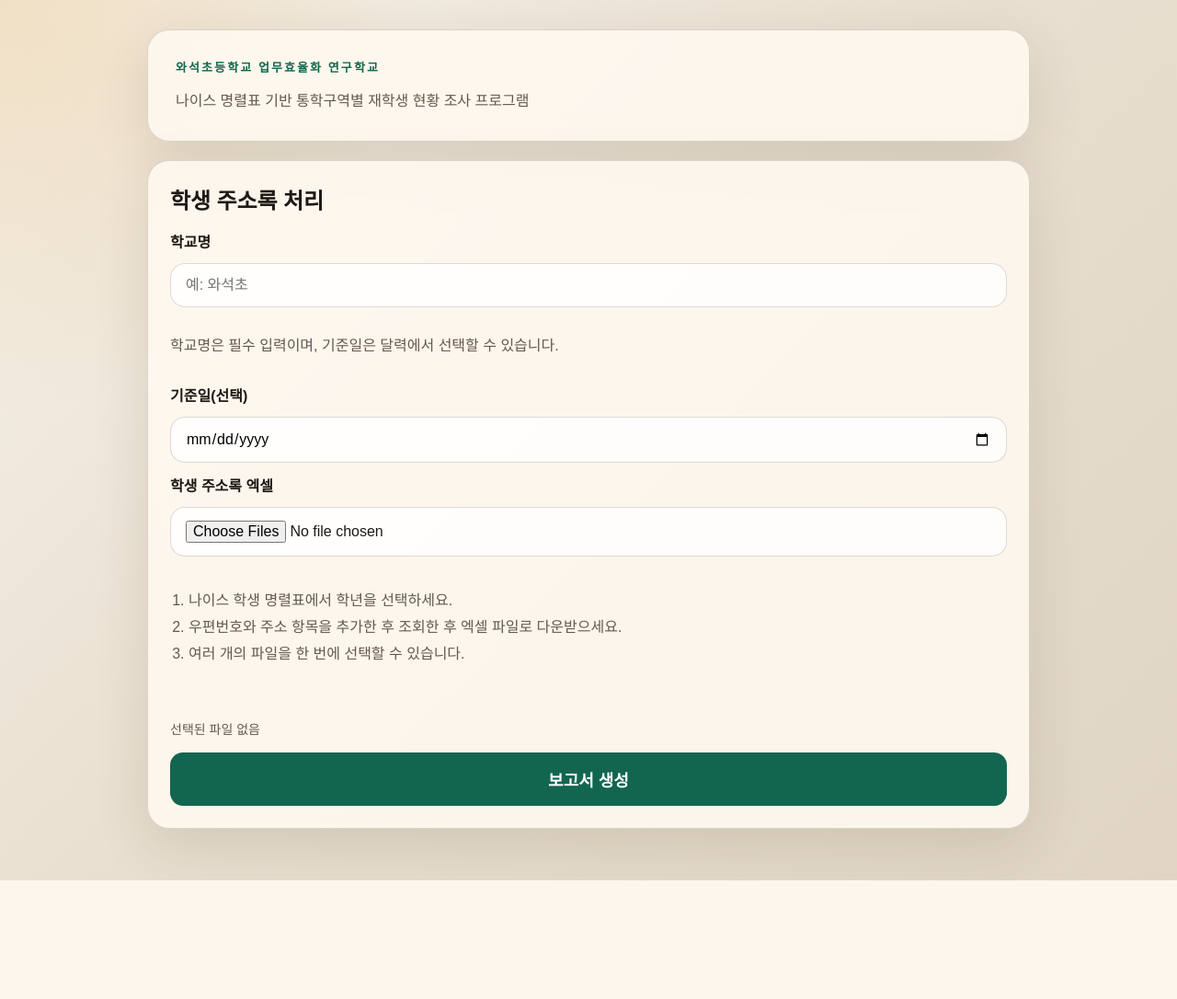
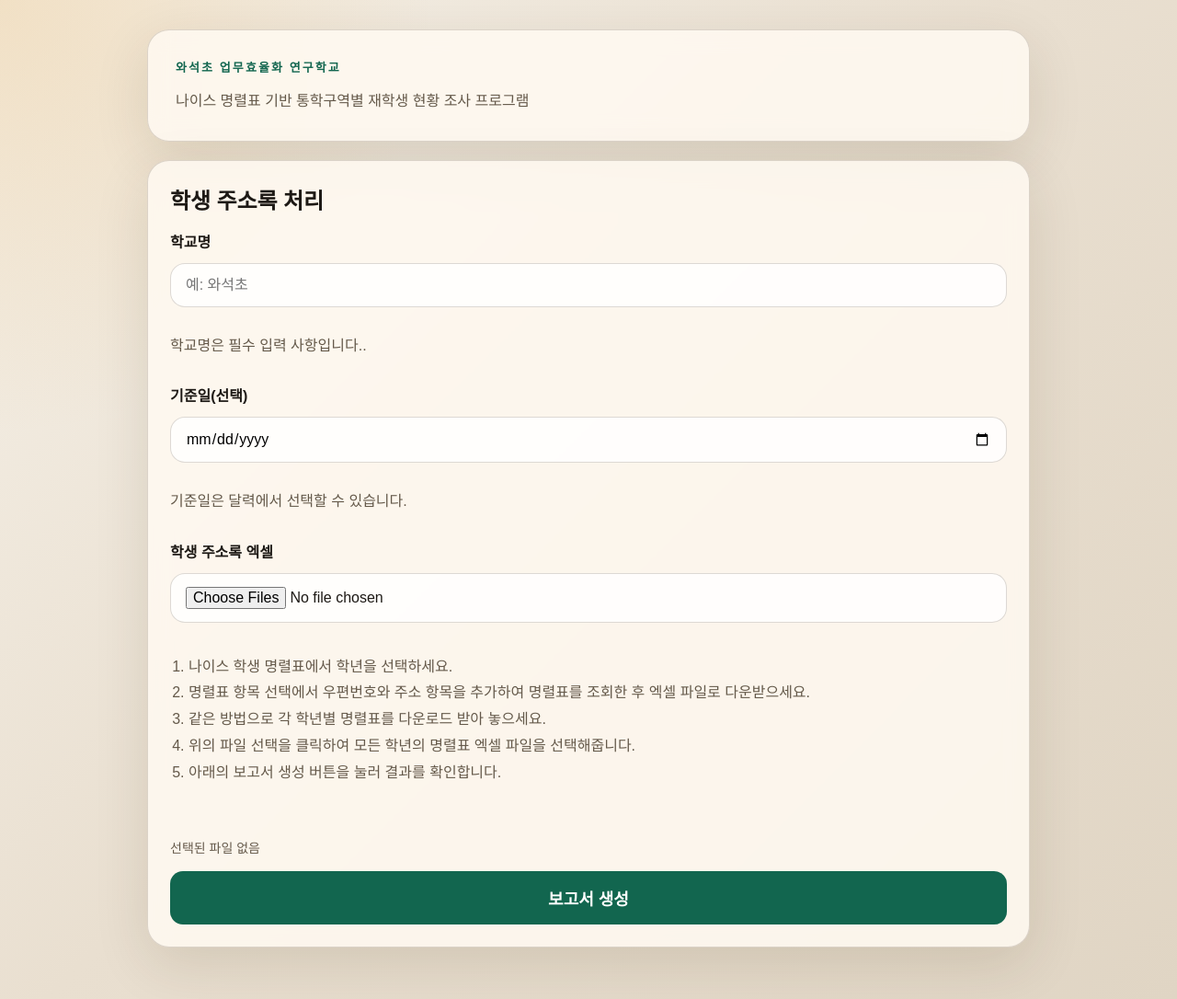
Before and after one commit to edutech7-shin/paju-school-zone, a Flask app: template templates/index.html in a window 1280 px wide. Shown: the whole page at 92% size. Before the commit the page ends 957 px from the top, so only its background shows below. Run offline with Flask 3, Linux system fonts and the light colour scheme; the template is opened without the code that fills it, so the values that code supplies are empty.

Commit message:
templates: 메인 페이지 안내 문구 및 사용 단계 정리
- hero eyebrow를 와석초로 단축
- 학교명/기준일 힌트 분리 및 명확화
- 명렬표 다운로드·파일 선택·보고서 생성 단계 안내 보강

Co-authored-by: Cursor <cursoragent@cursor.com>

```diff
--- a/templates/index.html
+++ b/templates/index.html
@@ -9,7 +9,7 @@
   <body>
     <main class="shell">
       <section class="hero">
-        <p class="eyebrow">와석초등학교 업무효율화 연구학교</p>
+        <p class="eyebrow">와석초 업무효율화 연구학교</p>
         <h1>{{APP_TITLE}}</h1>
         <p class="lede">
           나이스 명렬표 기반 통학구역별 재학생 현황 조사 프로그램
@@ -24,18 +24,22 @@
           <input id="school_name" type="text" name="school_name" list="school-list" placeholder="예: 와석초" required>
           <datalist id="school-list">{{SCHOOL_OPTIONS}}</datalist>
           <p class="hint">
-            학교명은 필수 입력이며, 기준일은 달력에서 선택할 수 있습니다.
+            학교명은 필수 입력 사항입니다..
           </p>
           <label for="base_date">기준일(선택)</label>
           <input id="base_date" type="date" name="base_date">
-
+          <p class="hint">
+            기준일은 달력에서 선택할 수 있습니다.
+          </p>
           <label for="files">학생 주소록 엑셀</label>
           <input id="files" type="file" name="files" accept=".xlsx" multiple>
           <p class="hint compact">
           <ol class="guide-list">
             <li>나이스 학생 명렬표에서 학년을 선택하세요.</li>
-            <li>우편번호와 주소 항목을 추가한 후 조회한 후 엑셀 파일로 다운받으세요.</li>
-            <li>여러 개의 파일을 한 번에 선택할 수 있습니다.</li>
+            <li>명렬표 항목 선택에서 우편번호와 주소 항목을 추가하여 명렬표를 조회한 후 엑셀 파일로 다운받으세요.</li>
+            <li>같은 방법으로 각 학년별 명렬표를 다운로드 받아 놓으세요.</li>
+            <li>위의 파일 선택을 클릭하여 모든 학년의 명렬표 엑셀 파일을 선택해줍니다.</li>
+            <li>아래의 보고서 생성 버튼을 눌러 결과를 확인합니다.</li>
           </ol>
           </p>
           <div id="selected-files" class="selected-files">선택된 파일 없음</div>
```
